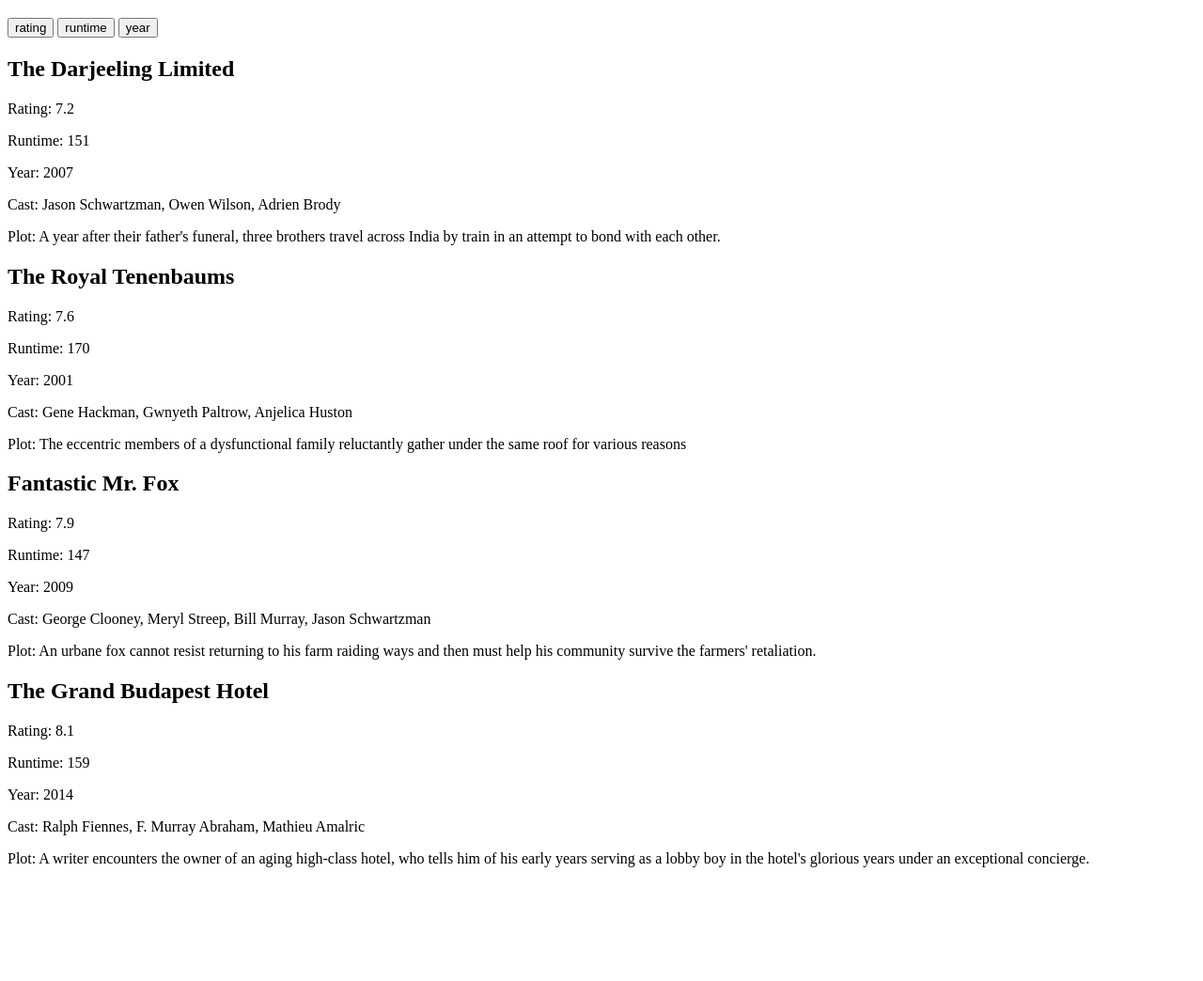
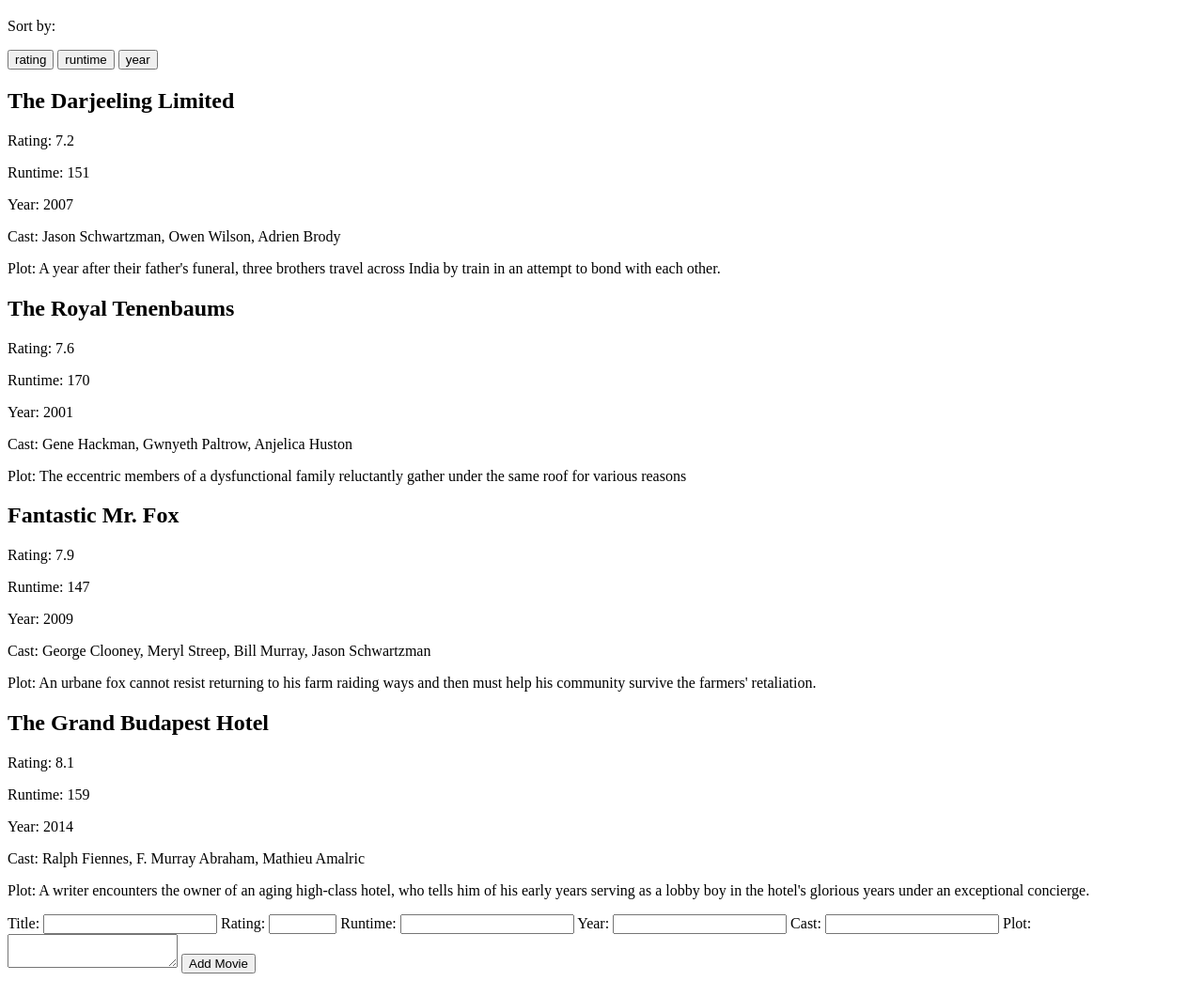
Before and after one commit to lucfercas/Movie-Data, a plain HTML site: page index.html in a window 1280 px wide. Shown: the part 61-1105 px from the top of the page at 94% size. Before the commit the page ends 1000 px from the top, so only its background shows below. Drawn offline with Linux system fonts and the light colour scheme.

Commit message:
Added user form

```diff
--- a/index.html
+++ b/index.html
@@ -10,13 +10,29 @@
 <body>
     <h1>Wes Anderson's Filmography</h1>
     <main>
-        <div id="buttons">
+        <p>Sort by:</p>
+        <section id="buttons">
             <button id="rating">rating</button>
             <button id="runtime">runtime</button>
             <button id="year">year</button>
-        </div>
+        </section>
         <div id="films"></div>
     </main>
+    <form id="add-movie-form">
+        <label for="title">Title:</label>
+        <input type="text" id="title" name="title" required>
+        <label for="rating">Rating:</label>
+        <input type="number" id="rating" name="rating" min="0" max="10" step="0.1" required>
+        <label for="runtime">Runtime:</label>
+        <input type="number" id="runtime" name="runtime" min="0" required>
+        <label for="year">Year:</label>
+        <input type="number" id="year" name="year" min="1900" required>
+        <label for="cast">Cast:</label>
+        <input type="text" id="cast" name="cast" required>
+        <label for="plot">Plot:</label>
+        <textarea id="plot" name="plot" required></textarea>
+        <button type="submit">Add Movie</button>
+      </form>
 </body>
 <script src="script.js"></script>
 </html>
```
